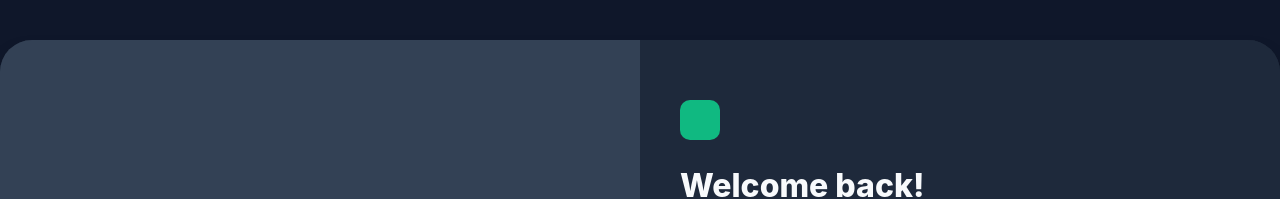
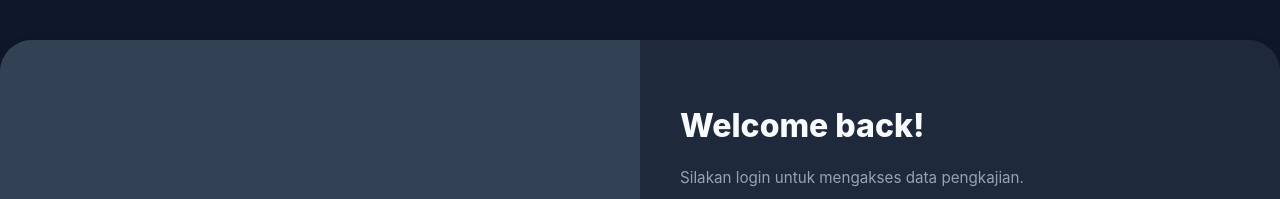
Before and after one commit to jovan-rgb/miwaweb, a React (Vite) app: page / in a window 1280 px wide. Shown: the top 199 px of the page. Built offline with nearby package versions, Linux system fonts and the light colour scheme; the HTML template or start-up script is replaced by a standard one.

Commit message:
fix: remove empty logo placeholder from login screen

```diff
--- a/src/App.jsx
+++ b/src/App.jsx
@@ -220,7 +220,6 @@ function App() {
 
         <div className="login-panel">
           <div className="login-header">
-            <div style={{ width: '40px', height: '40px', background: 'var(--primary)', borderRadius: '10px', marginBottom: '20px' }}></div>
             <h1 style={{ margin: 0 }}>Welcome back!</h1>
             <p>Silakan login untuk mengakses data pengkajian.</p>
           </div>
```
